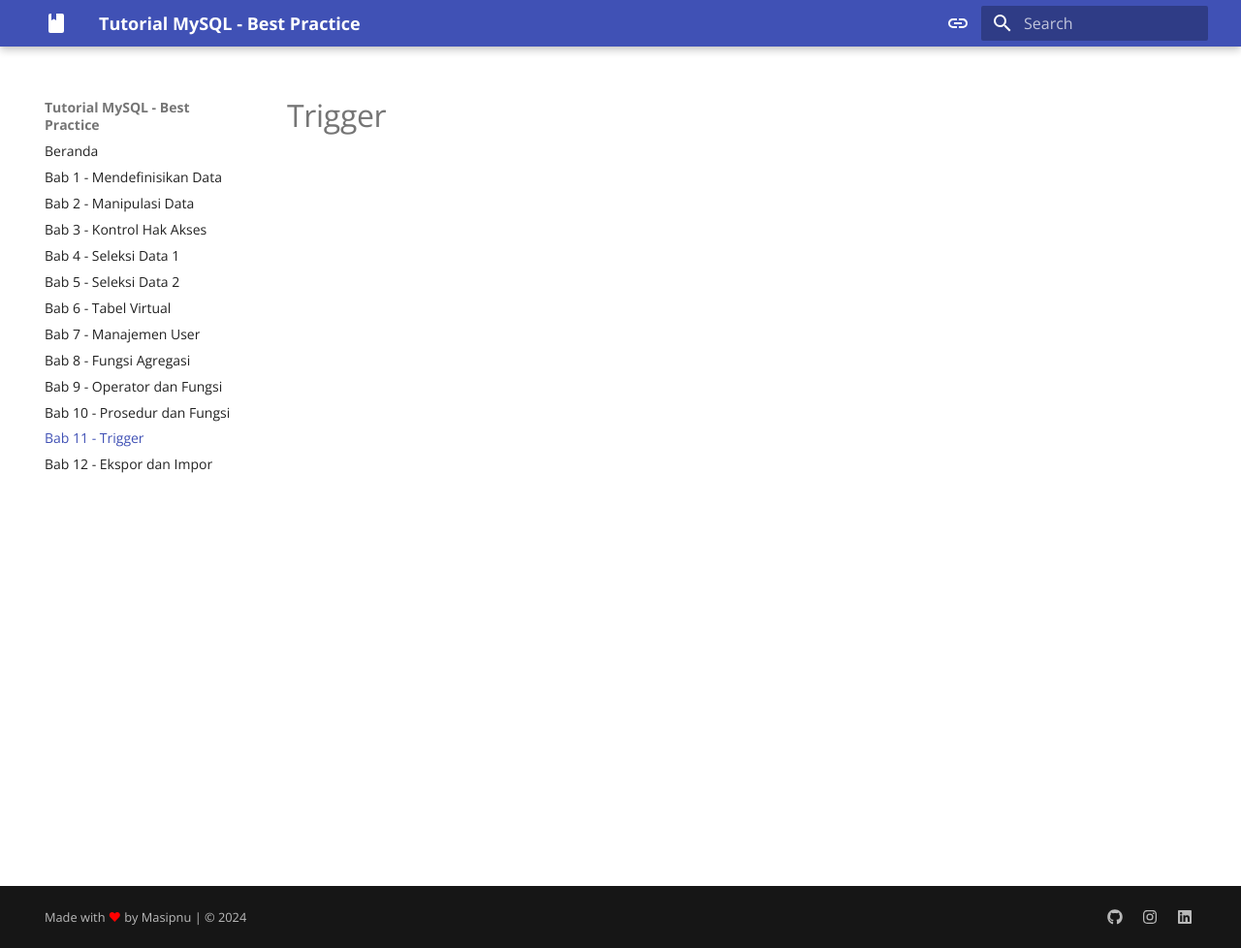
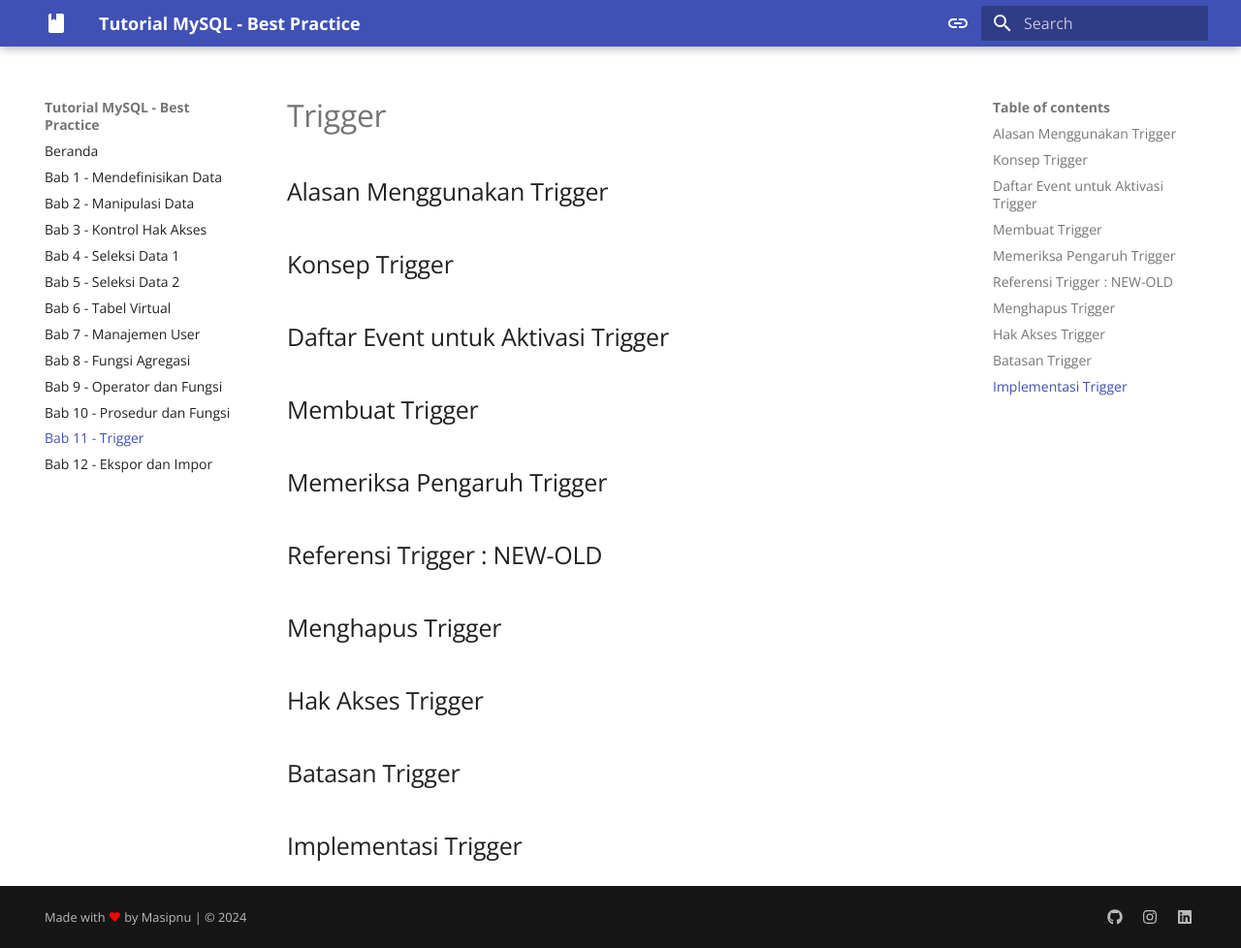
Before and after one commit to masipnu/tutorial-mysql, an MkDocs documentation site: the page built from docs/bab11.md, in a window 1280 px wide and 978 px high. Shown: the whole window at 97% size. Built offline with MkDocs 1.6.1 and Material for MkDocs 9.7.7, drawn with Linux system fonts in a browser that asks for light colours.

Commit message:
Update outline materi bab 11 dan 12

```diff
--- a/docs/bab11.md
+++ b/docs/bab11.md
@@ -1 +1,21 @@
 # Trigger
+
+## Alasan Menggunakan Trigger
+
+## Konsep Trigger
+
+## Daftar Event untuk Aktivasi Trigger
+
+## Membuat Trigger
+
+## Memeriksa Pengaruh Trigger
+
+## Referensi Trigger : NEW-OLD
+
+## Menghapus Trigger
+
+## Hak Akses Trigger
+
+## Batasan Trigger
+
+## Implementasi Trigger
```
Also changed, not shown: docs/bab12.md (+12 -0 lines), site/bab11/index.html, site/bab12/index.html, site/search/search_index.json.
